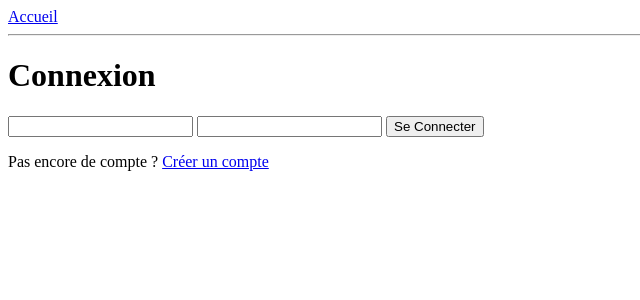
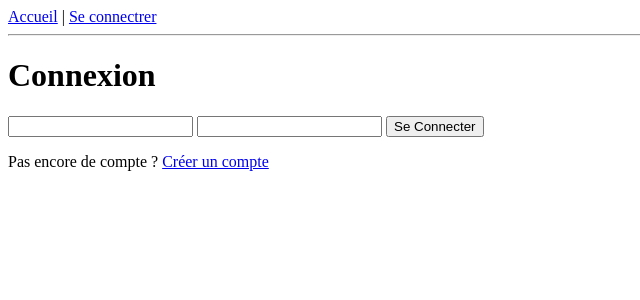
Before and after one commit to aloisduvoye-source/JEE_Project_K, a Java web app: page /connexion in a window 1280 px wide. Shown: the top 300 px of the page, without its empty margins (0-640 px from the left). Run offline with Tomcat 11, a stand-in JSP engine, Linux system fonts and the light colour scheme.

Commit message:
Connexion ajouter a l'en-tête

```diff
--- a/jee-app/src/main/webapp/WEB-INF/views/common/header.jspf
+++ b/jee-app/src/main/webapp/WEB-INF/views/common/header.jspf
@@ -11,6 +11,9 @@
       | <a href="${pageContext.request.contextPath}/compte">Mon compte</a>
       | <a href="${pageContext.request.contextPath}${sessionScope.utilisateur.role.accueil}">Mon espace</a>
     </c:if>
+    <c:if test="${empty sessionScope.utilisateur}">
+      | <a href="${pageContext.request.contextPath}/connexion">Se connectrer</a>
+    </c:if>
   </nav>
 </header>
 <hr>
```
